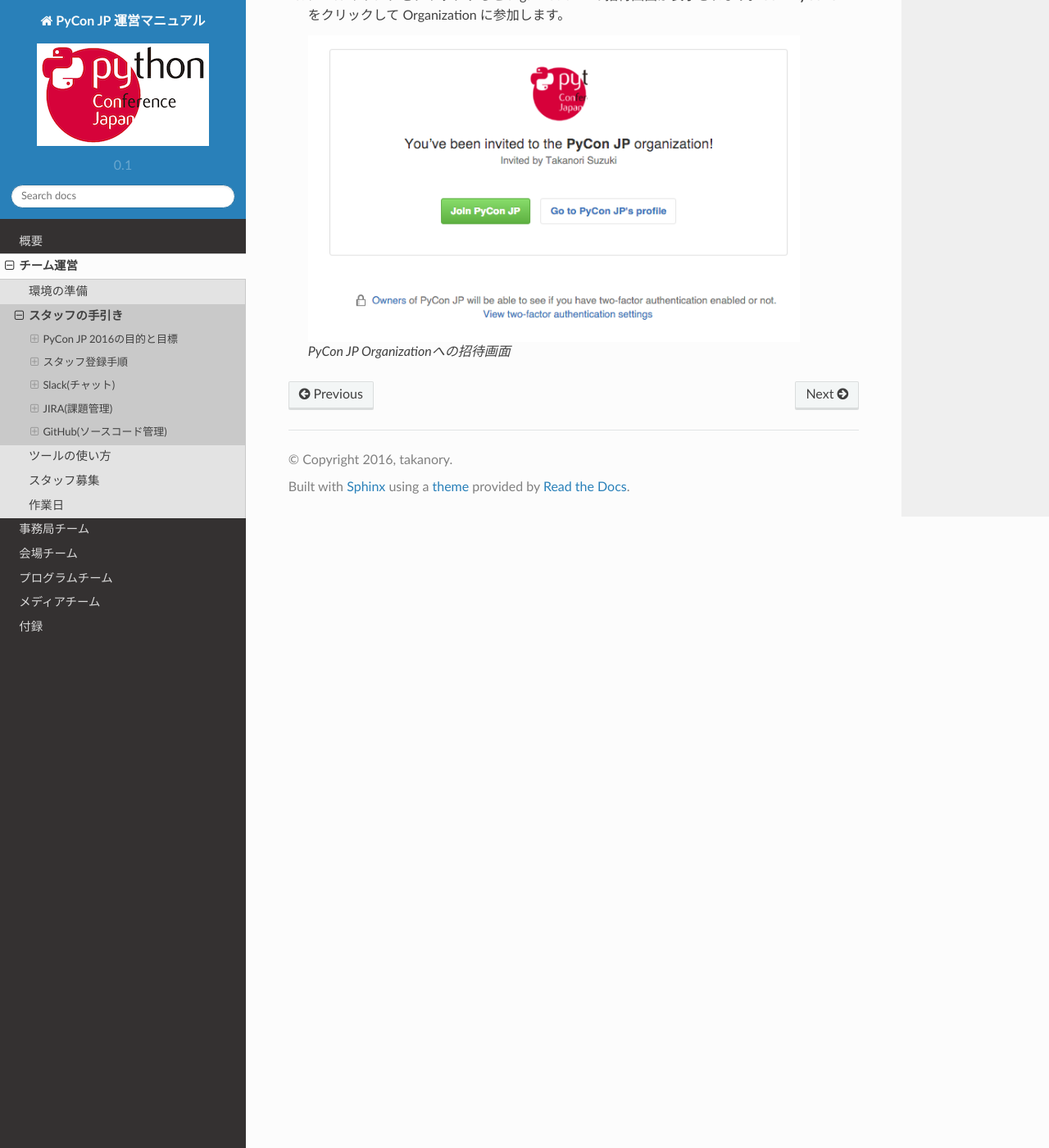
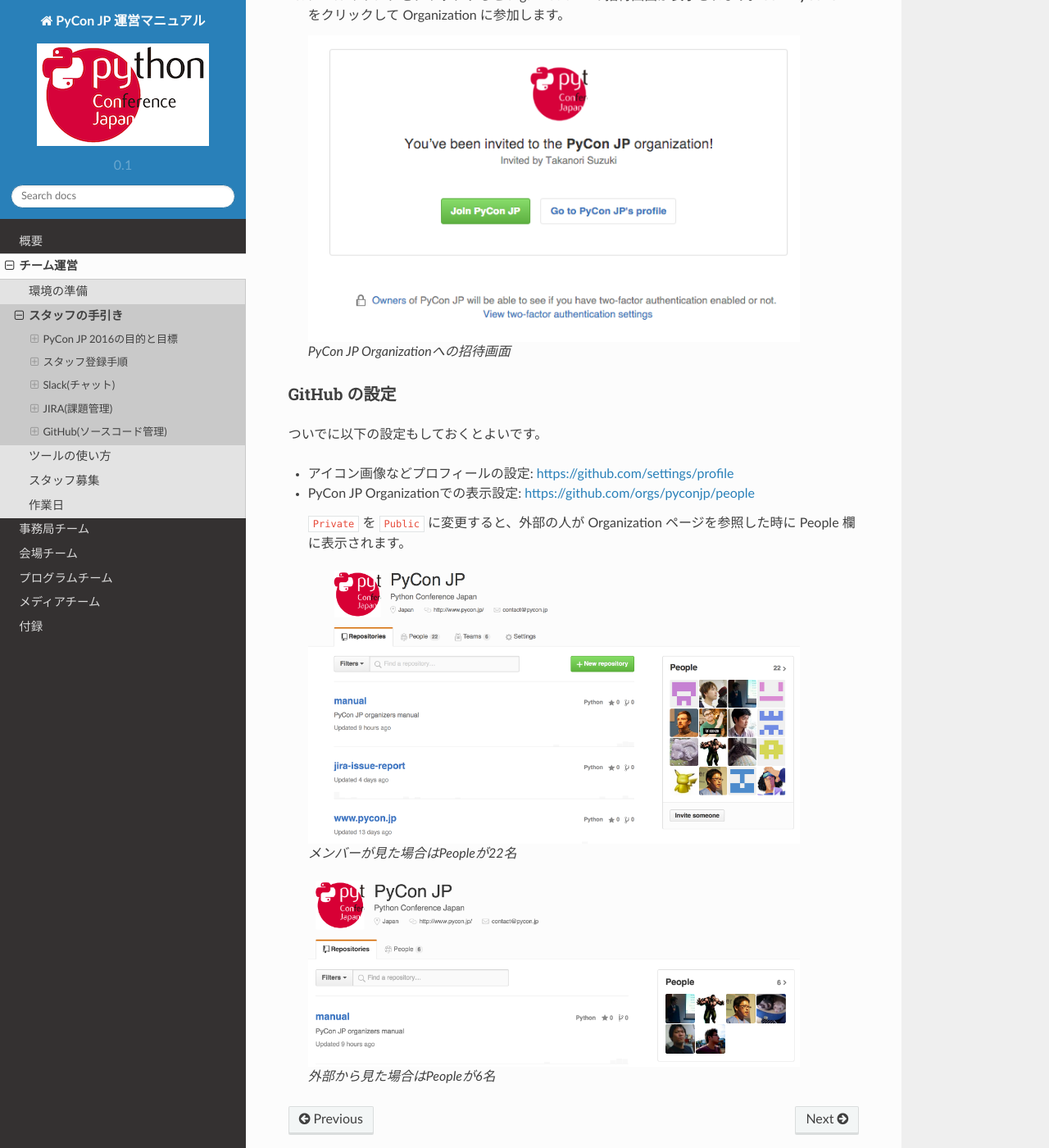
Before and after one commit to pyconjp/manual, a Sphinx documentation site: the page built from source/team/guidance.rst, in a window 1280 px wide and 1400 px high, scrolled down 6477 px. Shown: the whole window at 82% size. Built offline with Sphinx 7.4.7 and the Read the Docs theme 2.0.0, drawn with Linux system fonts in a browser that asks for light colours; some of the changed text lies outside the part shown.

Commit message:
ISSHA-188 add github Organization visiblity settings

```diff
--- a/source/team/guidance.rst
+++ b/source/team/guidance.rst
@@ -114,8 +114,8 @@ GitHub(ソースコード管理)
 - https://github.com/pyconjp/
 - Webサイトのソースコードやこのドキュメントのバージョン管理を行っています。
 
-GitHubアカウント作成手順
-------------------------
+GitHub アカウント作成手順
+-------------------------
 1. GitHubの画面右上にある **Sign up** をクリックします。
 2. ユーザー名、メールアドレス、パスワードを入力して **Create an account** ボタンをクリックします。
 
@@ -156,3 +156,24 @@ GitHubアカウント作成手順
       :width: 600
 
       PyCon JP Organizationへの招待画面
+
+GitHub の設定
+-------------
+ついでに以下の設定もしておくとよいです。
+
+- アイコン画像などプロフィールの設定: https://github.com/settings/profile
+- PyCon JP Organizationでの表示設定: https://github.com/orgs/pyconjp/people
+
+  ``Private`` を ``Public`` に変更すると、外部の人が Organization ページを参照した時に People 欄に表示されます。
+
+  .. figure:: images/github6.png
+     :alt: メンバーが見た場合はPeopleが22名
+     :width: 600
+
+     メンバーが見た場合はPeopleが22名
+
+  .. figure:: images/github7.png
+     :alt: 外部から見た場合はPeopleが6名
+     :width: 600
+
+     外部から見た場合はPeopleが6名
```
Also changed, not shown: source/team/images/github6.png (added), source/team/images/github7.png (added).
